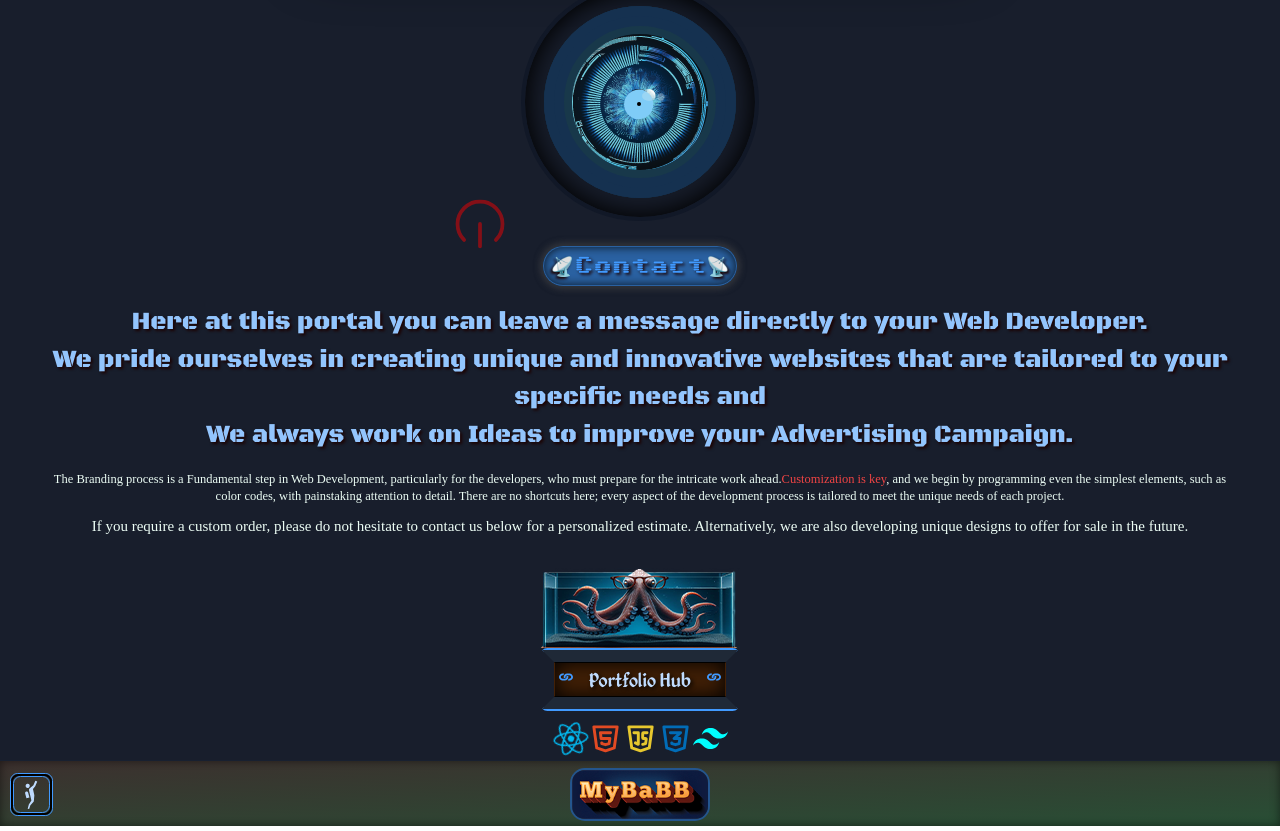
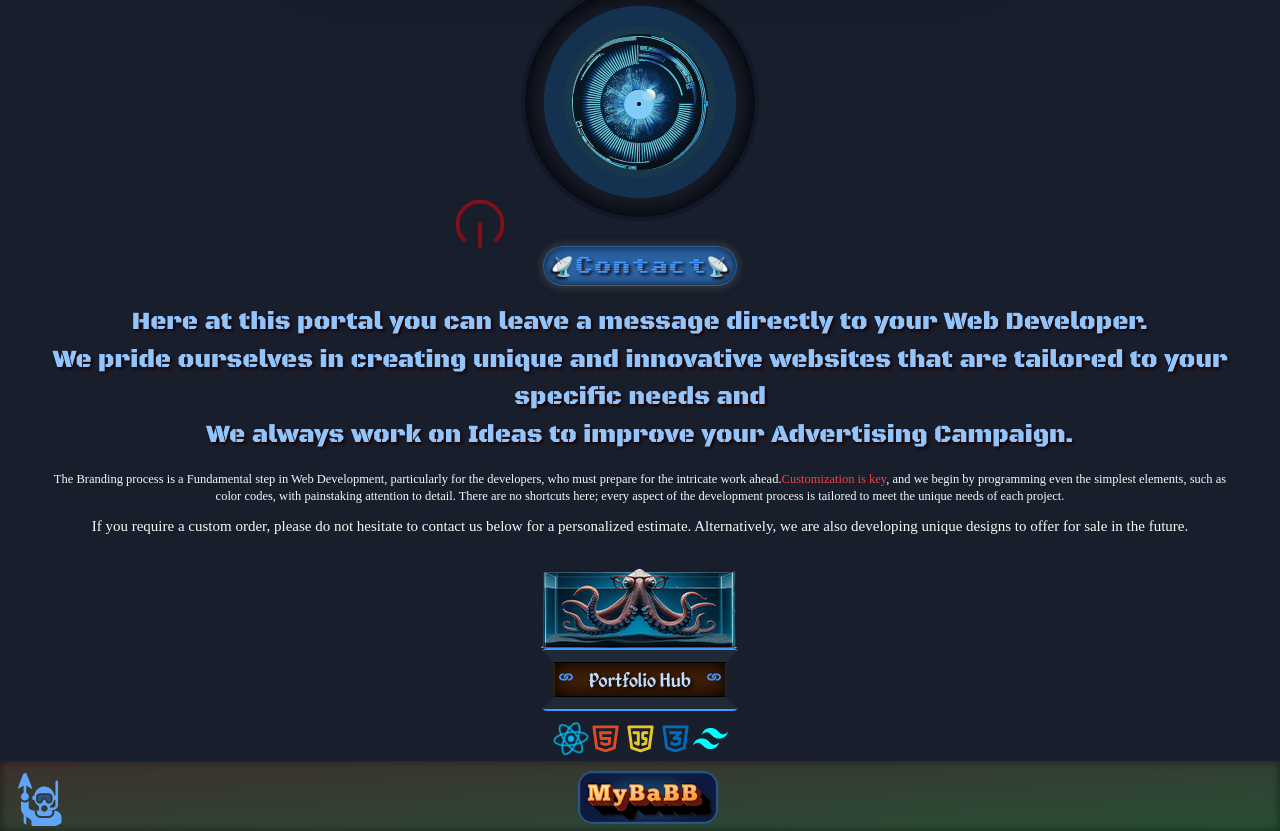
Before and after one commit to MyBaBB/About_MyBaBB, a React (Vite) app: page / in a window 1280 px wide. Shown: the part 4247-5078 px from the top of the page. Built offline with nearby package versions, Linux system fonts and the light colour scheme; a web font is replaced by a local one.

Commit message:
installed the custom scuba spear to href to top

```diff
--- a/src/components/MainFolder/ContainerFolder/ScubaNavFolder/ScubaManNav.jsx
+++ /dev/null
@@ -1,35 +0,0 @@
-// eslint-disable-next-line no-unused-vars
-import React from "react";
-import { MdOutlineScubaDiving } from "react-icons/md";
-import "./ScubaNav.css";
-const ScubaNav = () => {
-  return (
-    <div>
-      <div
-        className="dataToolTip13 Libre_Baskerville"
-        data-tool-tip="Back To Top"
-      >
-        <a href="#">
-          <div
-            id="scubaSpear"
-            className="absolute bottom-4 left-4 z-50 h-[fit] w-[fit]
-                                  rounded-xl border-[1px] border-varLIGHTBLUEFEATHER "
-          >
-            <div className="scubaManThird  rounded-xl  border-[2px] border-black">
-              <div className="scubaManSecond rounded-xl border-[1px] border-varLIGHTBLUEFEATHER p-2 ">
-                <div className="scubaManFirst rotate-[240deg] border-transparent ">
-                  <MdOutlineScubaDiving
-                    size={25}
-                    className="scubaMan  text-blue-200  "
-                  />
-                </div>
-              </div>
-            </div>
-          </div>
-        </a>
-      </div>
-    </div>
-  );
-};
-
-export default ScubaNav;
--- a/src/components/MainFolder/ContainerFolder/ScubaNavFolder/ScubaMask.jsx
+++ /dev/null
@@ -1,40 +0,0 @@
-// eslint-disable-next-line no-unused-vars
-import React from "react";
-import { TbScubaMask } from "react-icons/tb";
-import "./ScubaNav.css";
-const ScubaMask = () => {
-  return (
-    <div>
-      <a
-        href="#toScubaMask"
-        className="absolute  left-4 top-0 text-varLIGHTBLUEFEATHER hover:text-varLIGHTWING
-                "
-      >
-        <div
-          className="dataToolTip23 Libre_Baskerville"
-          data-tool-tip="To The Bottom"
-        >
-          <div
-            className="inline-block rounded-xl
-                             border-[1px]  border-varLIGHTBLUEFEATHER"
-          >
-            <div className="rounded-xl   border-[2px]  border-black">
-              <div
-                className="rounded-xl  border-[1px]  border-varLIGHTBLUEFEATHER
-                                 p-2 hover:bg-black xxs:bg-gray-700"
-              >
-                <span className="NavbarTitle4">
-                  <div id="scubaSpear" className="  hidden sm:block  ">
-                    <TbScubaMask size={20} className="z-50 text-blue-200  " />
-                  </div>
-                </span>
-              </div>
-            </div>
-          </div>
-        </div>
-      </a>
-    </div>
-  );
-};
-
-export default ScubaMask;
--- a/src/components/MainFolder/ContainerFolder/ScubaNavFolder/ScubaNav.css
+++ /dev/null
@@ -1,52 +0,0 @@
-.NavbarTitle4 {
-  text-shadow: 2px 2px 3px #1c0303;
-}
-.scubaMan {
-  transform: scaleX(-1);
-}
-.dataToolTip13 {
-  top: -2px;
-}
-.dataToolTip13:hover::before,
-.dataToolTip13:hover::after {
-  --scale: 1;
-}
-.dataToolTip13::before {
-  content: "";
-  background: radial-gradient(black, #492407);
-  color: #dbeafe;
-  width: max-content;
-  position: absolute;
-  content: attr(data-tool-tip);
-  padding: 0.1em 0.1em 0.2em 0.1em;
-  left: 11.8rem;
-  transform: translateX(-100%) scale(var(--scale));
-  transform-origin: bottom left;
-  transition: ease-in 0.25s;
-  bottom: 6.75rem;
-  background: radial-gradient(black, #492407);
-  border-radius: 10px;
-
-  padding-left: 2rem;
-  padding-right: 2rem;
-  --scale: 0;
-  z-index: 3;
-}
-.dataToolTip13::after {
-  content: "";
-  top: -0.5rem;
-  width: 15px;
-  height: 15px;
-  position: absolute;
-  padding: 0.1em 0.1em 0.2em 0.1em;
-  left: 5.45rem;
-  transform: translateX(-85%) scale(var(--scale));
-  transform-origin: top center;
-  transition: 0.25s;
-
-  border: 15px solid transparent;
-  border-top: #492407 10px solid;
-  color: #fff9d7;
-  --scale: 0;
-  z-index: 1;
-}
--- a/src/components/MainFolder/ContainerFolder/ScubaNavFolder/ScubaSpear.css
+++ b/src/components/MainFolder/ContainerFolder/ScubaNavFolder/ScubaSpear.css
@@ -1,12 +1,15 @@
 .scubaSpear {
+  position: absolute;
+
   border: 0px solid #60a5fa;
-  border-radius: 50%;
+  border-radius: 40%;
+  padding: 0.4rem;
 
-  padding: 0.4rem;
+
 }
 .scubaSpearWrapper :hover {
   background-color: rgba(96, 165, 250, 0.1);
-  border-radius: 50%;
+  border-radius: 40%;
 }
 .dataToolTip13 {
   top: -2px;
@@ -17,21 +20,20 @@
 }
 .dataToolTip13::before {
   content: "";
-  background: radial-gradient(#6a5555, #492407);
+  background: radial-gradient(black, #492407);
   color: #dbeafe;
   width: max-content;
   position: absolute;
   content: attr(data-tool-tip);
   padding: 0.1em 0.1em 0.2em 0.1em;
-
+  left: 11.8rem;
   transform: translateX(-100%) scale(var(--scale));
   transform-origin: bottom left;
   transition: ease-in 0.25s;
-  left: 14rem;
-  bottom: 7rem;
-  background: radial-gradient(#6a5555, #492407);
+  bottom: 6.75rem;
+  background: radial-gradient(black, #492407);
   border-radius: 10px;
-  border: 1px solid #867575;
+
   padding-left: 2rem;
   padding-right: 2rem;
   --scale: 0;
@@ -39,19 +41,18 @@
 }
 .dataToolTip13::after {
   content: "";
-
+  top: -0.5rem;
   width: 15px;
   height: 15px;
   position: absolute;
   padding: 0.1em 0.1em 0.2em 0.1em;
-  top: -6.5rem;
-  left: 7rem;
+  left: 5.45rem;
   transform: translateX(-85%) scale(var(--scale));
   transform-origin: top center;
   transition: 0.25s;
 
   border: 15px solid transparent;
-  border-top: #6a5555 10px solid;
+  border-top: #492407 10px solid;
   color: #fff9d7;
   --scale: 0;
   z-index: 1;
--- a/src/components/MainFolder/ContainerFolder/ScubaNavFolder/ScubaSpear.jsx
+++ b/src/components/MainFolder/ContainerFolder/ScubaNavFolder/ScubaSpear.jsx
@@ -4,12 +4,12 @@ import ScubaSpear1 from "./ScubaSpear1.svg";
 import "./ScubaSpear.css";
 const ScubaSpearComponent = () => {
   return (
-    <div>
+    <div className="dataToolTip13 font-LibreBaskerville text-2xl" data-tool-tip='Surface'>
       <img
         src={ScubaSpear1}
         alt="scuba Spear"
-        width={55}
-        height={55}
+        width={65}
+        height={65}
         className="scubaSpear  "
       />
     </div>
--- a/src/components/MainFolder/FooterFolder/Footer.jsx
+++ b/src/components/MainFolder/FooterFolder/Footer.jsx
@@ -1,8 +1,8 @@
 // eslint-disable-next-line no-unused-vars
 import React from "react";
 import "./Footer.css";
+import ScubaSpear from "../ContainerFolder/ScubaNavFolder/ScubaSpear";
 
-import ScubaManNav from "../ContainerFolder/ScubaNavFolder/ScubaManNav";
 import Copyright from "./Copyright";
 import MyBabbLogo from "./MyBabbLogo";
 
@@ -20,114 +20,25 @@ const Footer = () => {
         className="FooterWrapper relative m-auto mb-0
                    flex h-fit w-screen   pt-2"
       >
-        <ScubaManNav />
+
+        <a href="#">
+        <div className="scubaSpearWrapper relative flex ml-4 w-[65px] h-[65px] " >
+                   <ScubaSpear />
+        </div>
+        </a>
+
         <div
           className="footerRightWrapper relative  m-auto   mx-2 mb-0
                      h-[60px]   w-screen flex-col items-center justify-center
                        text-center text-red-300 "
         >
+
           <nav className="footerXXWrapper ">
             <MyBabbLogo />
 
             {/* XXX open this for the ul list for the footer */}
             <div className="footerUlWrapper  border-[.5px] border-transparent  ">
-              {/* <ul
-                className='footerListWrapper   xl:space-x-[18rem]" hidden space-x-[5rem]  pb-4  text-xl
-                             sm:block md:m-auto md:space-x-[9rem] lg:space-x-[14rem] '
-              >
-                <li
-                  className="FooterListItem4 hidden w-fit
-                         border-[.5px] border-transparent sm:inline-block"
-                >
-                  <a
-                    href="https://mybabb.github.io/BetterMcTransport/"
-                    className="text-blue-200 hover:text-varDARKBLUEFEATHER "
-                  >
-                    <div
-                      className="dataToolTip12 Libre_Baskerville"
-                      data-tool-tip="Example of a Basic Landing Page"
-                    >
-                      <div
-                        className="mt-4 inline-block rounded-xl border-[1px]
-                                        border-varLIGHTBLUEFEATHER"
-                      >
-                        <div className="rounded-xl   border-[2px]  border-black">
-                          <div
-                            className="rounded-xl  border-[1px]  border-varLIGHTBLUEFEATHER
-                                 p-2 hover:bg-black xxs:bg-gray-700"
-                          >
-                            <span className="NavbarTitle3 font-Aclonica text-[ rem] ">
-                              Basic Page
-                            </span>
-                          </div>
-                        </div>
-                      </div>
-                    </div>
-                  </a>
-                </li>
-                <li
-                  className="FooterListItem5 hidden w-fit
-                        border-[.5px] border-transparent sm:inline-block"
-                >
-                  {" "}
-                  <a
-                    href="https://mybabb.github.io/SEO-BEST_PRACTICES/"
-                    className="text-blue-200 hover:text-varDARKBLUEFEATHER "
-                  >
-                    <div
-                      className="dataToolTip12 Libre_Baskerville"
-                      data-tool-tip="This Tells about SEO and Why it is Important"
-                    >
-                      <div
-                        className="inline-block rounded-xl border-[1px]
-                                         border-varLIGHTBLUEFEATHER"
-                      >
-                        <div className="rounded-xl   border-[2px]  border-black">
-                          <div
-                            className="rounded-xl  border-[1px]  border-varLIGHTBLUEFEATHER
-                                            p-2 hover:bg-black xxs:bg-gray-700"
-                          >
-                            <span className="NavbarTitle3 font-Aclonica text-[ rem] ">
-                              SEO Page
-                            </span>
-                          </div>
-                        </div>
-                      </div>
-                    </div>
-                  </a>
-                </li>
-                <li
-                  className="FooterListItem6 hidden w-fit
-                         border-[.5px] border-transparent sm:inline-block"
-                >
-                  {" "}
-                  <a
-                    href="https://mybabb.github.io/Franken-Timer/"
-                    className="text-blue-200 hover:text-varDARKBLUEFEATHER "
-                  >
-                    <div
-                      className="dataToolTip12 Libre_Baskerville"
-                      data-tool-tip="Super Holiday Timer"
-                    >
-                      <div
-                        className="inline-block rounded-xl border-[1px]
-                                      border-varLIGHTBLUEFEATHER"
-                      >
-                        <div className="rounded-xl   border-[2px]  border-black">
-                          <div
-                            className="rounded-xl  border-[1px]  border-varLIGHTBLUEFEATHER
-                                        p-2 hover:bg-black xxs:bg-gray-700"
-                          >
-                            <span className="NavbarTitle3 font-Aclonica text-[rem] ">
-                              Special Event
-                            </span>
-                          </div>
-                        </div>
-                      </div>
-                    </div>
-                  </a>
-                </li>
-              </ul> */}
+
             </div>
           </nav>
         </div>
--- a/src/components/MainFolder/FooterFolder/MyBabbLogo.jsx
+++ b/src/components/MainFolder/FooterFolder/MyBabbLogo.jsx
@@ -3,15 +3,15 @@ import React from "react";
 import MybabbLogo from "./MyBabbLogo200x72px.png";
 const MyBabbLogo = () => {
   return (
-    <div>
-      <div className=" m-a flex h-fit items-center justify-center">
+    <div id="scubaSpear" className="flex justify-center  m-auto   w-[80%] pr-[6rem] ">
+
         <img
           src={MybabbLogo}
           alt="MyBabb Logo"
           width={140}
-          className="mt-1 rounded-3xl border-2 border-varDARKBLUEFEATHER "
+          className="m-auto  rounded-3xl border-2 border-varDARKBLUEFEATHER "
         />
-      </div>
+
     </div>
   );
 };
```
